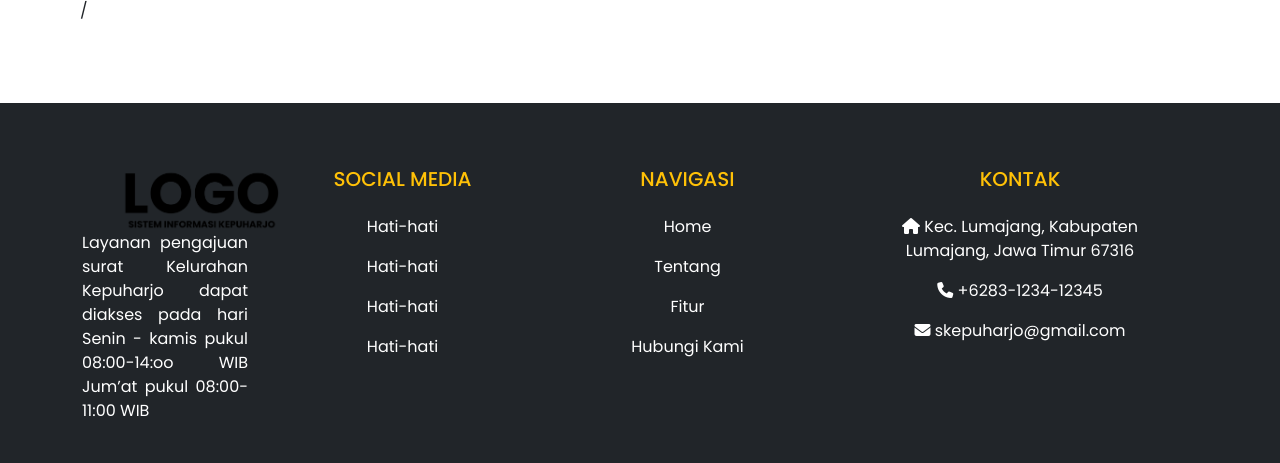
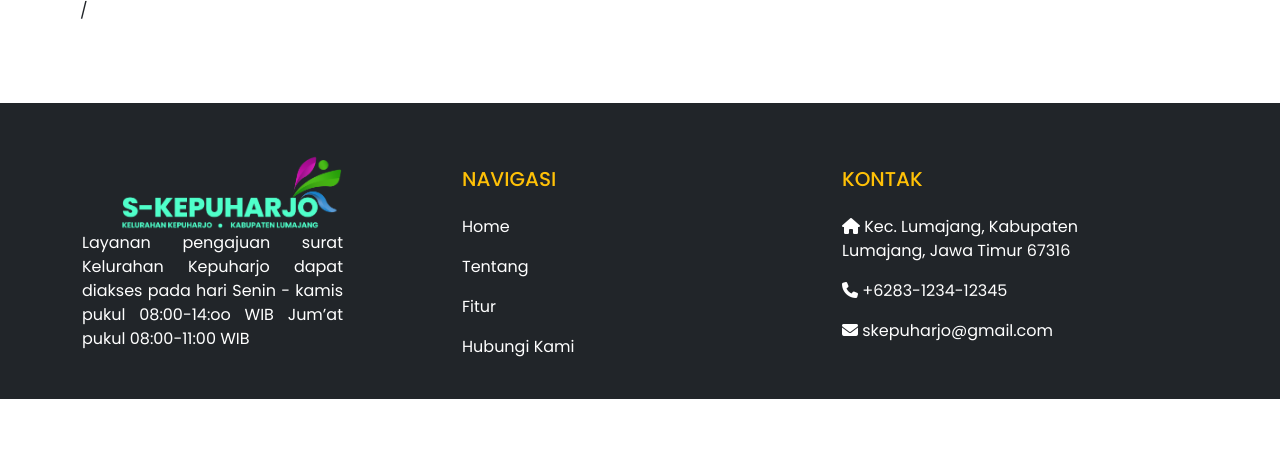
Before and after one commit to KelurahanKepuharjo/Web_Kelurahan_Kepuharjo, a PHP site: page /landingpage.php in a window 1280 px wide. Shown: the part 2903-3366 px from the top of the page. After the commit the page ends 3302 px from the top, so only its background shows below. Run offline with PHP 8.4, Linux system fonts and the light colour scheme.

Commit message:
update landing page

```diff
--- a/landingpage.php
+++ b/landingpage.php
@@ -13,7 +13,7 @@
     <section id="nav-bar">
         <nav class="navbar navbar-expand-lg bg-light">
             <div class="container-fluid">
-                <a class="navbar-brand" href="#"><img src="images/logo-kepuharjo.png"></a>
+                <a class="navbar-brand" href="#"><img src="images/LOGO-KEPUHARJO.png"></a>
 
                 <button class="navbar-toggler" type="button" data-bs-toggle="collapse" data-bs-target="#navbarNav" aria-controls="navbarNav" aria-expanded="false" aria-label="Toggle navigation">
                     <span class="navbar-toggler-icon"></span>
@@ -176,17 +176,17 @@
     <!-- Bagian footer bang -->
     <section id="footer">
         <footer class="bg-dark text-white pt-5 pb-4">
-            <div class="container text-center text-md-left">
-                <div class="row text-center text-md-left">
-                    <div class="col-md-4 col-xl-2">
-                        <img src="images/logo-kepuharjo.png" class="gbr-logo">
+            <div class="container text-left text-md-left">
+                <div class="row text-left text-md-left">
+                    <div class="col-md-4 col-xl-3">
+                        <img src="images/logo_kepuharjo1.png" class="gbr-logo">
                         <p align="justify">Layanan pengajuan surat Kelurahan
                             Kepuharjo dapat diakses pada hari
                             Senin - kamis pukul 08:00-14:oo WIB
                             Jum’at pukul 08:00-11:00 WIB</p>
 
                     </div>
-                    <div class="col-md-2 col-lg-2 col-xl-2 mx-auto mt-3">
+                    <!-- <div class="col-md-2 col-lg-2 col-xl-2 mx-auto mt-3">
                         <h5 class="text-uppercase mb-4 font-weight-bold text-warning">Social Media</h5>
                         <p>
                             <a href="#" class="text-white" style="text-decoration: none;">Hati-hati</a>
@@ -200,20 +200,20 @@
                         <p>
                             <a href="#" class="text-white" style="text-decoration: none;">Hati-hati</a>
                         </p>
-                    </div>
-                    <div class="col-md-3 col-lg-2 col-xl-2 mx-auto mt-3">
+                    </div> -->
+                    <div class="col-md-4 col-lg-2 col-xl-2 mx-auto mt-3">
                         <h5 class="text-uppercase mb-4 font-weight-bold text-warning">Navigasi</h5>
                         <p>
                             <a href="#" class="text-white" style="text-decoration: none;">Home</a>
                         </p>
                         <p>
-                            <a href="#" class="text-white" style="text-decoration: none;">Tentang</a>
+                            <a href="#tentang" class="text-white" style="text-decoration: none;">Tentang</a>
                         </p>
                         <p>
-                            <a href="#" class="text-white" style="text-decoration: none;">Fitur</a>
+                            <a href="#fitur" class="text-white" style="text-decoration: none;">Fitur</a>
                         </p>
                         <p>
-                            <a href="#" class="text-white" style="text-decoration: none;">Hubungi Kami</a>
+                            <a href="#hubungi-kami" class="text-white" style="text-decoration: none;">Hubungi Kami</a>
                         </p>
                     </div>
                     <div class="col-md-4 col-lg-3 col-xl-3 mx-auto mt-3">
```
Also changed, not shown: images/logo-kepuharjo.png, images/logo_kepuharjo1.png (added).
